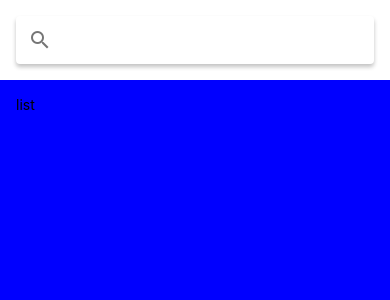
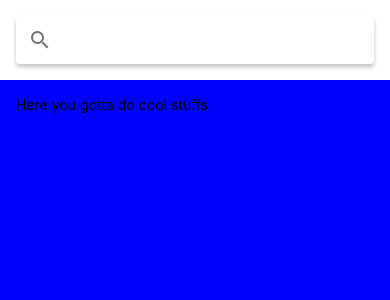
Before and after one commit to debarshit/Biblophile, a React Native app: screen / in a window 390 px wide. Shown: the top 300 px of the page. Built offline with nearby package versions, Linux system fonts and the light colour scheme.

Commit message:
Added styled components

```diff
--- a/App.js
+++ b/App.js
@@ -1,36 +1,13 @@
 import { StatusBar as ExpoStatusBar } from "expo-status-bar";
 import React from "react";
-import { Searchbar } from "react-native-paper";
-import { StatusBar, StyleSheet, SafeAreaView, Text, View } from "react-native";
 
+import { HomeScreen } from "./src/features/home/screens/home.screen";
 
 export default function App() {
   return (
     <>
-    <SafeAreaView style={styles.container}>
-      <View style={styles.search}>
-        <Searchbar />
-      </View>
-      <View style={styles.list}>
-        <Text>list</Text>
-      </View>
-    </SafeAreaView>
+    <HomeScreen />
     <ExpoStatusBar style="auto" />
     </>
   );
 }
-
-const styles = StyleSheet.create({
-  container: {
-    flex: 1,
-    marginTop: StatusBar.currentHeight,
-  },
-  search: {
-    padding: 16,
-  },
-  list: {
-    flex: 1,
-    padding: 16,
-    backgroundColor: "blue",
-  },
-});
--- a/package.json
+++ b/package.json
@@ -14,7 +14,8 @@
     "expo-status-bar": "~1.4.0",
     "react": "18.0.0",
     "react-native": "0.69.6",
-    "react-native-paper": "^4.12.4"
+    "react-native-paper": "^4.12.4",
+    "styled-components": "^5.3.6"
   },
   "devDependencies": {
     "@babel/core": "^7.12.9",
--- /dev/null
+++ b/src/features/home/screens/home.screen.js
@@ -0,0 +1,30 @@
+import React from "react";
+import { Searchbar } from "react-native-paper";
+import { StatusBar, SafeAreaView, Text, View } from "react-native";
+import styled from "styled-components/native";
+
+const SafeArea = styled(SafeAreaView)`
+  flex: 1;
+  ${StatusBar.currentHeight && `margin-top: ${StatusBar.currentHeight}px`};
+`;
+
+const SearchContainer = styled.View`
+  padding: 16px;
+`;
+
+const BookGenreListContainer = styled.View`
+  flex: 1;
+  padding: 16px;
+  background-color: blue;
+`;
+
+export const HomeScreen = () => (
+  <SafeArea>
+    <SearchContainer>
+      <Searchbar />
+    </SearchContainer>
+    <BookGenreListContainer>
+      <Text>Here you gotta do cool stuffs</Text>
+    </BookGenreListContainer>
+  </SafeArea>
+);
```
Also changed, not shown: 1 other file (tests, documents, lock files or other folders).
